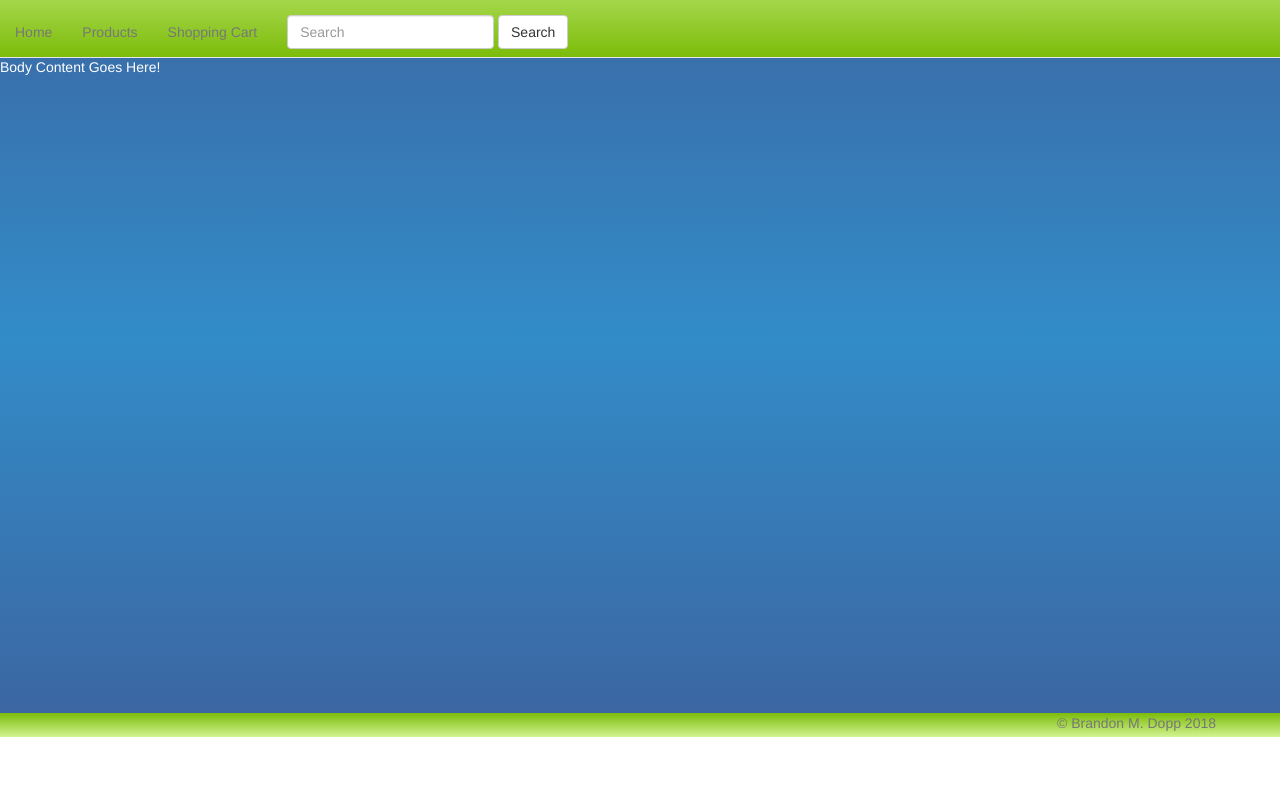
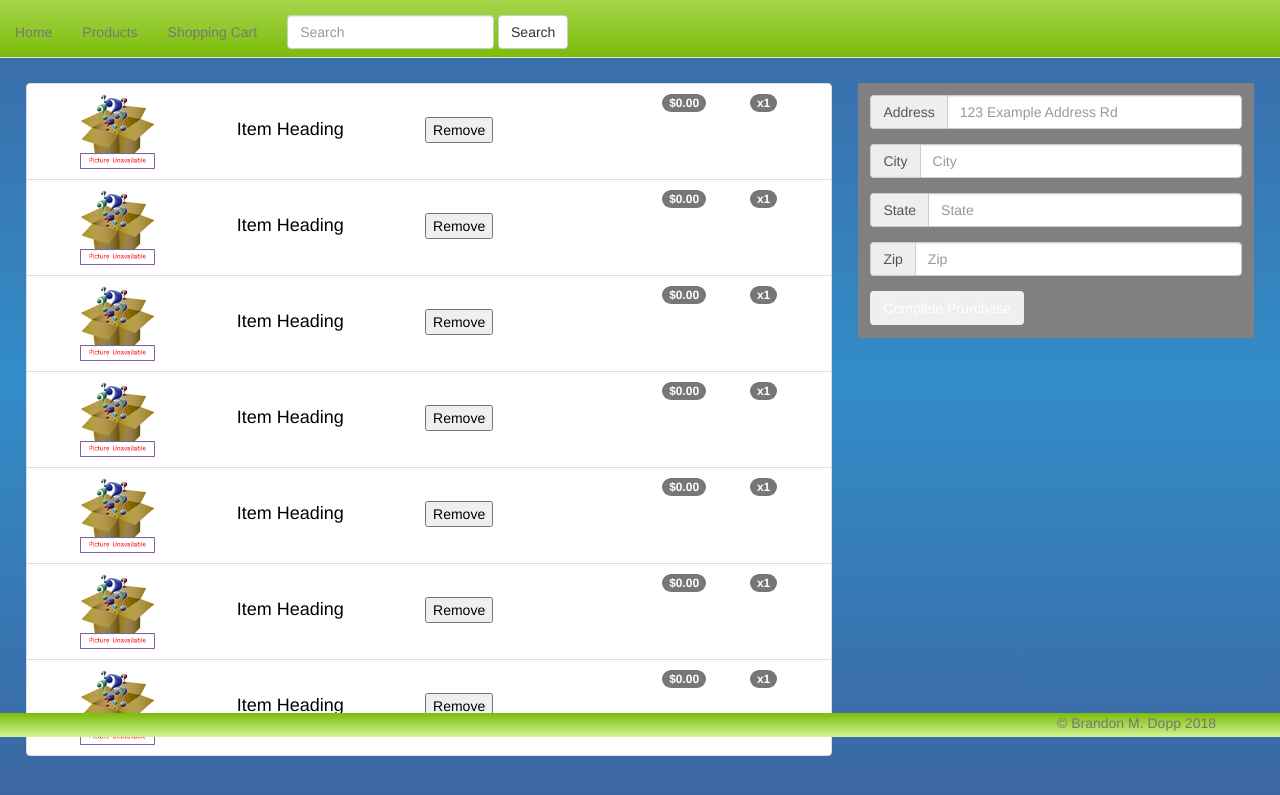
Before and after one commit to Rex-Ventorum/DistributedJava, a plain HTML site: page public_html/shopping-cart.html in a window 1280 px wide. Shown: the part 63-858 px from the top of the page. Before the commit the page ends 800 px from the top, so only its background shows below. Drawn offline with Linux system fonts and the light colour scheme.

Commit message:
Basic Shopping Cart Layout Random Css Tinkering

```diff
--- a/public_html/css/product-description.css
+++ b/public_html/css/product-description.css
@@ -1,3 +1,8 @@
+.body-contnet{
+    margin: auto 2%;
+    min-height:100%;
+}
+
 .form{
     display: block;
     text-align: center;
--- /dev/null
+++ b/public_html/css/shopping-cart.css
@@ -0,0 +1,26 @@
+.body-contnet{
+
+}
+
+.list-group{
+    postion:absolute;
+    top:150px;
+    margin: 2% 35% 2% 2%;
+}
+.list-group-item{
+    color:#000000;
+}
+
+.list-group-item > *{
+    display: inline-block;
+    margin: 0% 5%;
+}
+
+.body-contnet > form{
+    position: fixed;
+    overflow-x: hidden;
+    top: 120px;
+    background:gray;
+    padding: 1%;
+    margin: 2% 2% 2% 67%;
+}
--- a/public_html/shopping-cart.html
+++ b/public_html/shopping-cart.html
@@ -8,6 +8,7 @@
         <!-- Bootstrap core and CSS Links -->
         <link href="css/bootstrap.min.css" rel="stylesheet"/>
         <link href="css/main.css" rel="stylesheet"/>
+        <link href="css/shopping-cart.css" rel="stylesheet"/>
 
     </head>
     <body>
@@ -30,7 +31,91 @@
         </nav>
 
         <div class="body-contnet">
-            <p>Body Content Goes Here!</p>
+
+            <form>
+                <div class="form-group">
+                    <label class="sr-only" for="exampleInputAmount">Street Address</label>
+                    <div class="input-group">
+                        <div class="input-group-addon">Address</div>
+                        <input type="text" class="form-control" id="exampleInputAmount" placeholder="123 Example Address Rd">
+                    </div>
+                </div>
+                <div class="form-group">
+                    <label class="sr-only" for="exampleInputAmount">City</label>
+                    <div class="input-group">
+                        <div class="input-group-addon">City</div>
+                        <input type="text" class="form-control" id="exampleInputAmount" placeholder="City">
+                    </div>
+                </div>
+                <div class="form-group">
+                    <label class="sr-only" for="exampleInputAmount">State</label>
+                    <div class="input-group">
+                        <div class="input-group-addon">State</div>
+                        <input type="text" class="form-control" id="exampleInputAmount" placeholder="State">
+                    </div>
+                </div>
+                <div class="form-group">
+                    <label class="sr-only" for="exampleInputAmount">Zip</label>
+                    <div class="input-group">
+                        <div class="input-group-addon">Zip</div>
+                        <input type="text" class="form-control" id="exampleInputAmount" placeholder="Zip">
+                    </div>
+                </div>
+                <input class="btn" type="submit" value="Complete Prurchase">
+            </form>
+
+            <ul class="list-group">
+                <li class="list-group-item">
+                    <span class="badge">x1</span>
+                    <span class="badge">$0.00</span>
+                    <img class="media-object" src="images/unknownItem.png" height="75" width="75" alt="Image Picture">
+                    <h4 class="media-heading">Item Heading</h4>
+                    <input type="button" value="Remove">
+                </li>
+                <li class="list-group-item">
+                    <span class="badge">x1</span>
+                    <span class="badge">$0.00</span>
+                    <img class="media-object" src="images/unknownItem.png" height="75" width="75" alt="Image Picture">
+                    <h4 class="media-heading">Item Heading</h4>
+                    <input type="button" value="Remove">
+                </li>
+                <li class="list-group-item">
+                    <span class="badge">x1</span>
+                    <span class="badge">$0.00</span>
+                    <img class="media-object" src="images/unknownItem.png" height="75" width="75" alt="Image Picture">
+                    <h4 class="media-heading">Item Heading</h4>
+                    <input type="button" value="Remove">
+                </li>
+                <li class="list-group-item">
+                    <span class="badge">x1</span>
+                    <span class="badge">$0.00</span>
+                    <img class="media-object" src="images/unknownItem.png" height="75" width="75" alt="Image Picture">
+                    <h4 class="media-heading">Item Heading</h4>
+                    <input type="button" value="Remove">
+                </li>
+                <li class="list-group-item">
+                    <span class="badge">x1</span>
+                    <span class="badge">$0.00</span>
+                    <img class="media-object" src="images/unknownItem.png" height="75" width="75" alt="Image Picture">
+                    <h4 class="media-heading">Item Heading</h4>
+                    <input type="button" value="Remove">
+                </li>
+                <li class="list-group-item">
+                    <span class="badge">x1</span>
+                    <span class="badge">$0.00</span>
+                    <img class="media-object" src="images/unknownItem.png" height="75" width="75" alt="Image Picture">
+                    <h4 class="media-heading">Item Heading</h4>
+                    <input type="button" value="Remove">
+                </li>
+                <li class="list-group-item">
+                    <span class="badge">x1</span>
+                    <span class="badge">$0.00</span>
+                    <img class="media-object" src="images/unknownItem.png" height="75" width="75" alt="Image Picture">
+                    <h4 class="media-heading">Item Heading</h4>
+                    <input type="button" value="Remove">
+                </li>
+            </ul>
+
         </div>
 
         <footer class="footer">
```
Also changed, not shown: public_html/products.html (+4 -4 lines).
